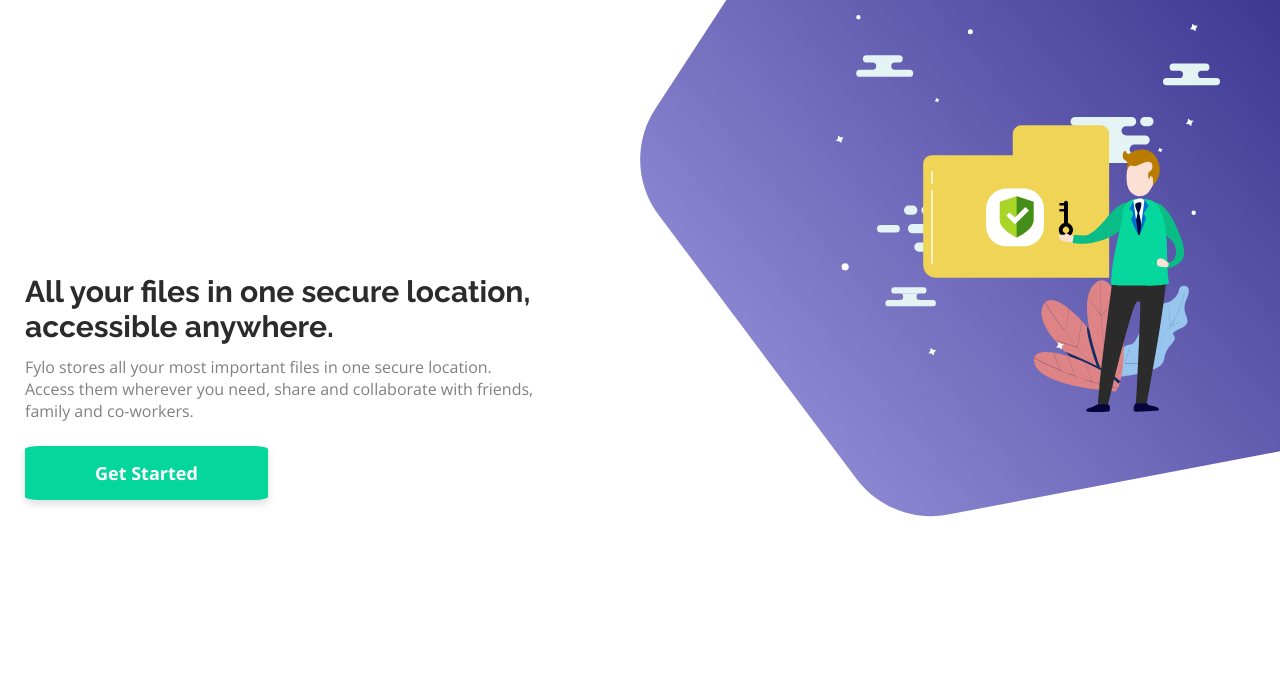
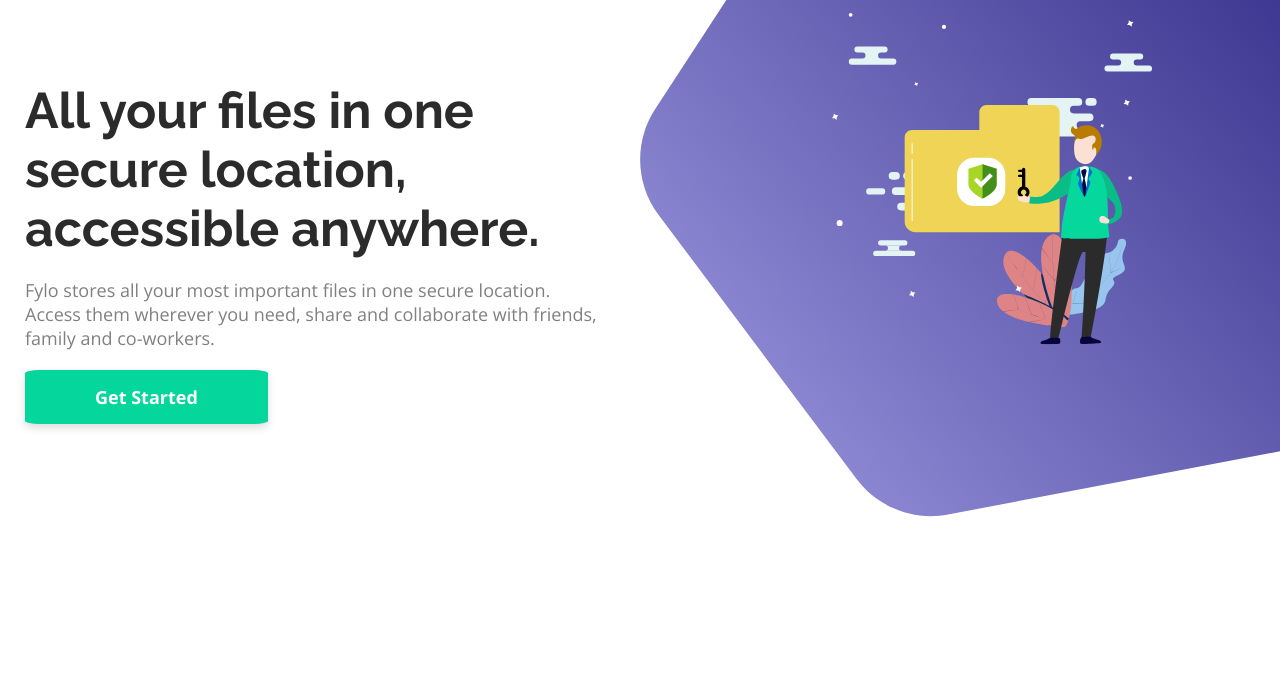
Before and after one commit to video-kid/landing, a website: page index.html in a window 1280 px wide. Shown: the part 123-800 px from the top of the page. Drawn offline with nearby package versions, Linux system fonts and the light colour scheme.

Commit message:
Fixed header and s2 elems

```diff
--- a/sass/style.scss
+++ b/sass/style.scss
@@ -5,7 +5,6 @@
   font-family: 'Open Sans', sans-serif;
   list-style: none;
 }
-
 
 section {
   padding-top: 200px;
@@ -55,21 +54,22 @@
     margin: 40px 25px;
   }
   main {
+    width: 100%;
+    position: absolute;
+    bottom: 0;
+    display: flex;
+    flex-direction: column;
+    align-items: center;
+    padding-bottom: 10px;
     img {
-      display: block;
-      margin: 0 auto;
       width: 70%;
-      padding-top: 37%;
     }
     section {
-      position: absolute;
-      bottom: 0;
-      left: 50%;
-      transform: translateX(-50%);
+
       margin: 0 0 40px 0;
       width: 80%;
       text-align: center;
-      padding-top:0;
+      padding-top: 0;
       h1 {
         font-size: 28px;
         font-family: 'Raleway', sans-serif;
@@ -77,7 +77,8 @@
       h2 {
         font-weight: 400;
         font-size: 18px;
-        color: hsl(0, 0%, 50%)
+        color: hsl(0, 0%, 50%);
+        padding: 14px 0;
 
       }
       button {
@@ -96,10 +97,7 @@
 .greenBtn {
   background-color: hsl(163, 95%, 43%);
   border-radius: 6%;
-}
-
-section > * {
-  margin: 12px 0;
+  cursor: pointer;
 }
 
 //desktop header:
@@ -117,29 +115,29 @@
         }
       }
     }
-    img.logo{
+    img.logo {
       width: 12%;
     }
     main {
+      height: 100%;
+      flex-direction: row-reverse;
+      justify-content: space-between;
       img {
-        position: absolute;
-        bottom: 0;
-        right: 0;
-        width: 30%;
-        padding-bottom: 33vh;
-        margin-right: 60px;
+        width: 35%;
+        bottom: 50%;
+        transform: translateY(-28%);
+        padding-right: 10%;
       }
       section {
-        left: 0;
-        transform: translate(0, -50%);
-        width: 40%;
-        text-align: left ;
+        flex-basis: 45%;
+        text-align: left;
         margin-left: 25px;
         h1 {
-          font-size: 30px;
+          font-size: 50px;
         }
         h2 {
-          font-size: 16px;
+          padding: 20px 0;
+          font-size: 18px;
         }
         button {
           font-size: 18px;
@@ -155,7 +153,6 @@
 }
 
 //section 1:
-
 
 section.s1 {
   width: 90%;
@@ -262,7 +259,7 @@
     flex-direction: row;
     align-items: center;
     span {
-      width:30%;
+      width: 30%;
       flex-grow: 1;
       text-align: left;
       p {
@@ -278,12 +275,12 @@
         justify-content: space-evenly;
         width: 26%;
         margin: 5px;
-        img{
+        img {
           height: 70px;
           padding: 20px;
         }
-        p{
-          padding: 5px;
+        p {
+          padding: 10px;
         }
       }
 
@@ -293,8 +290,8 @@
 
 // section 3:
 
-section.s3{
-text-align: center;
+section.s3 {
+  text-align: center;
   button {
     color: white;
     font-size: 22px;
@@ -307,8 +304,13 @@
 
 //section3 desktop:
 @media (min-width: 900px) {
-  p {
-    margin: 0 auto;
-    width: 60%;
+  section.s3 {
+    h1{}
+    p {
+      margin: 0 auto;
+      width: 60%;
+      padding: 10px;
+    }
+    button{}
   }
 }
```
Also changed, not shown: css/style.css.
